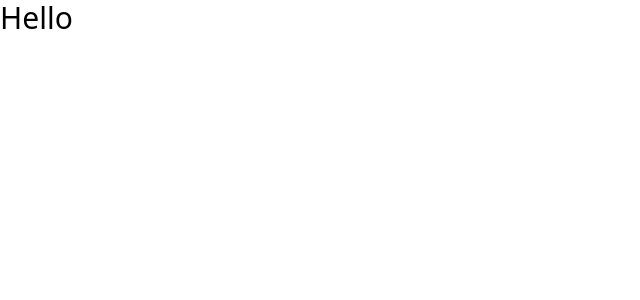
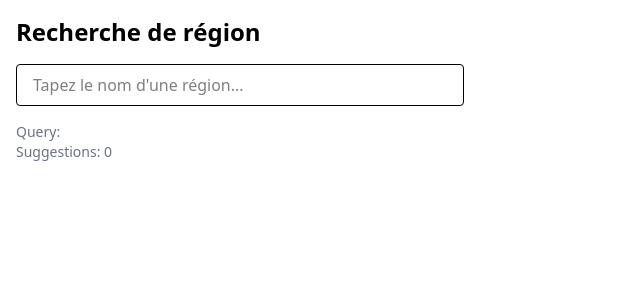
Before and after one commit to BenjaminGuelle/natixis-geo-test, an Angular app: page /search in a window 1280 px wide. Before the commit this address led to /. Shown: the top 300 px of the page, without its empty margins (0-640 px from the left). Built offline with nearby package versions, Linux system fonts and the light colour scheme.

Commit message:
feat(region-search): add region search component with autocomplete suggestions

```diff
--- a/src/app/app.config.ts
+++ b/src/app/app.config.ts
@@ -2,10 +2,12 @@ import { ApplicationConfig, provideBrowserGlobalErrorListeners } from '@angular/
 import { provideRouter } from '@angular/router';
 
 import { routes } from './app.routes';
+import { provideHttpClient } from '@angular/common/http';
 
 export const appConfig: ApplicationConfig = {
   providers: [
     provideBrowserGlobalErrorListeners(),
-    provideRouter(routes)
+    provideRouter(routes),
+    provideHttpClient(),
   ]
 };
--- a/src/app/app.html
+++ b/src/app/app.html
@@ -1,3 +1 @@
-<main>
-    <h2 class="text-3xl">Hello</h2>
-</main>
+<router-outlet></router-outlet>
--- a/src/app/app.routes.ts
+++ b/src/app/app.routes.ts
@@ -1,3 +1,14 @@
 import { Routes } from '@angular/router';
 
-export const routes: Routes = [];
+export const routes: Routes = [
+  {
+    path: '',
+    redirectTo: 'search',
+    pathMatch: 'full'
+  },
+  {
+    path: 'search',
+    loadComponent: () => import('./features/region-search/region-search')
+      .then(c => c.RegionSearch)
+  }
+];
--- /dev/null
+++ b/src/app/features/region-search/region-search.html
@@ -0,0 +1,21 @@
+<div class="p-4">
+    <h1 class="text-2xl font-bold mb-4">Recherche de région</h1>
+
+    <input type="text"
+           [value]="query()"
+           (input)="query.set($any($event.target).value)"
+           placeholder="Tapez le nom d'une région..."
+           class="border rounded px-4 py-2 w-full max-w-md"
+    />
+
+    <div class="mt-4">
+        <p class="text-sm text-gray-500">Query: {{ query() }}</p>
+        <p class="text-sm text-gray-500">Suggestions: {{ suggestions().length }}</p>
+    </div>
+
+    <ul class="mt-4 space-y-2">
+        @for (region of suggestions(); track region.code) {
+            <li class="p-2 bg-gray-100 rounded">{{ region.name }}</li>
+        }
+    </ul>
+</div>
--- /dev/null
+++ b/src/app/features/region-search/region-search.ts
@@ -0,0 +1,30 @@
+import { Component, inject, Signal, signal, WritableSignal } from '@angular/core';
+import { GeoApiService } from '../../core/services/geo-api.service';
+import { RegionModel } from '../../core/domain/models/region.model';
+import { DepartmentModel } from '../../core/domain/models/department.model';
+import { toObservable, toSignal } from '@angular/core/rxjs-interop';
+import { debounceTime, filter, switchMap } from 'rxjs';
+
+@Component({
+  selector: 'region-search',
+  imports: [],
+  templateUrl: './region-search.html',
+  styleUrl: './region-search.css',
+})
+export class RegionSearch {
+  #geoService: GeoApiService = inject(GeoApiService);
+
+  query: WritableSignal<string> = signal('');
+  selectedRegion: WritableSignal<RegionModel | null> = signal<RegionModel | null>(null);
+  departments: WritableSignal<DepartmentModel[]> = signal<DepartmentModel[]>([]);
+  showSuggestions: WritableSignal<boolean> = signal(false);
+
+  suggestions: Signal<RegionModel[] | any[]> = toSignal(
+    toObservable(this.query).pipe(
+      debounceTime(300),
+      filter((search: string) => search.trim().length > 0),
+      switchMap((search: string) => this.#geoService.searchRegions(search))
+    ),
+    { initialValue: [] }
+  );
+}
```
Also changed, not shown: src/app/features/region-search/region-search.css (added), 1 other file (tests, documents, lock files or other folders).
